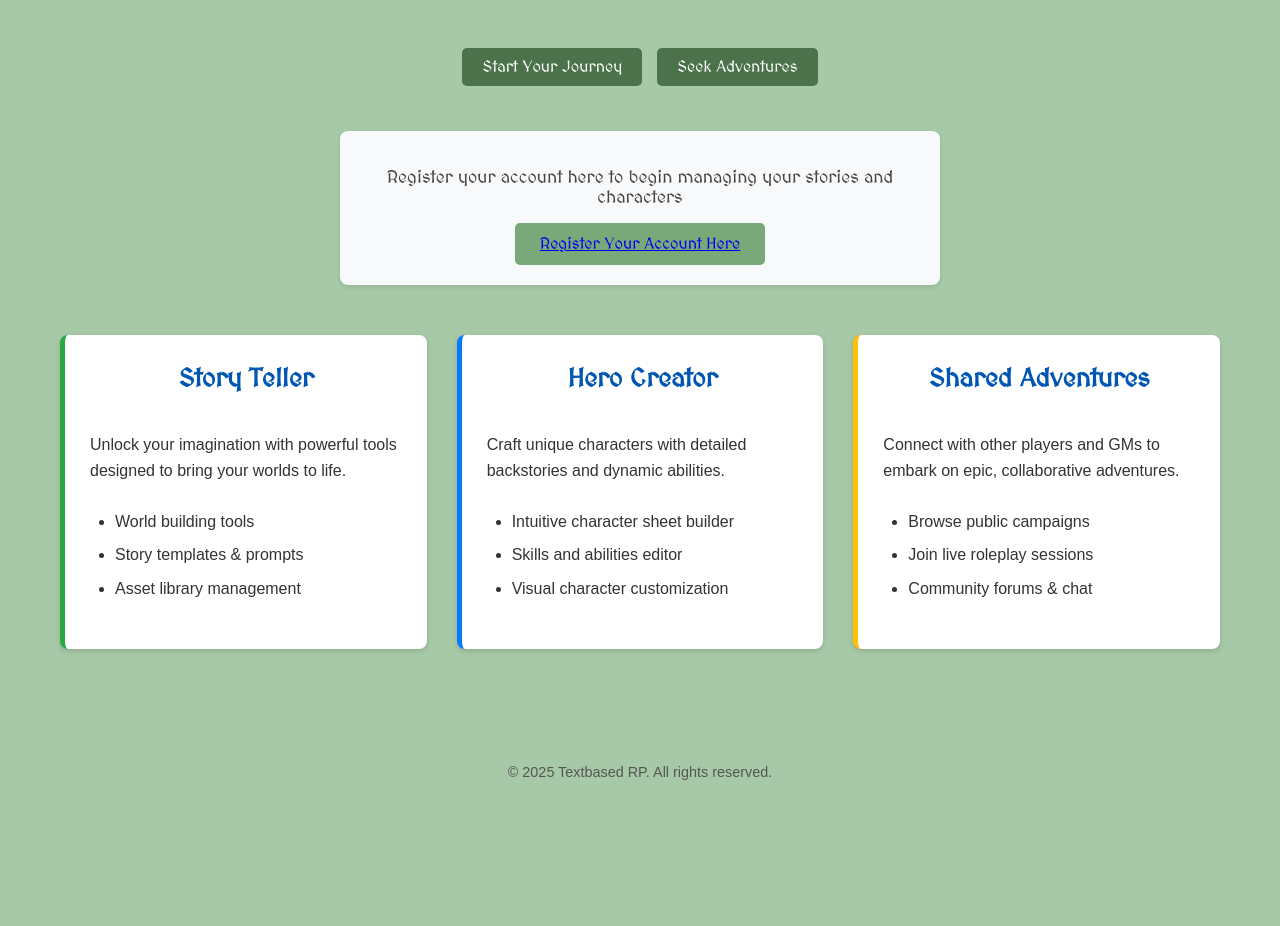
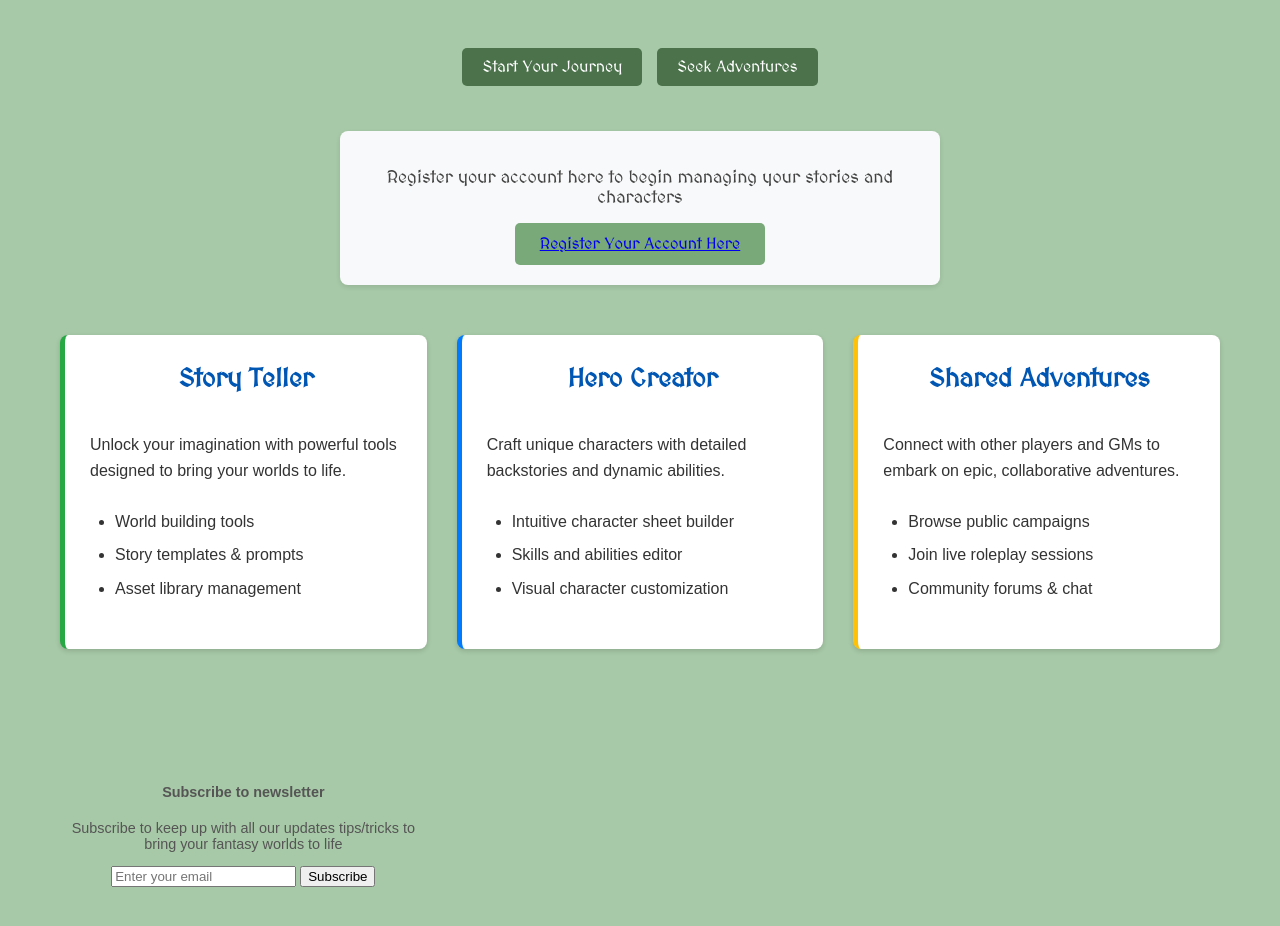
Before and after one commit to ruairi212/textbasedrp, a plain HTML site: page frontend/index.html in a window 1280 px wide. Shown: the part 368-1294 px from the top of the page. Before the commit the page ends 1212 px from the top, so only its background shows below. Drawn offline with Linux system fonts and the light colour scheme; a web font is replaced by a local one.

Commit message:
footer added

```diff
--- a/frontend/index.html
+++ b/frontend/index.html
@@ -20,18 +20,24 @@
     </header>
 
     <main>
-        <section class="hero" id="home-section"> <h1 id="intro">Tell Your Story and Adventure in Others</h1>
+        <section class="hero" id="home-section">
+            <h1 id="intro">Tell Your Story and Adventure in Others</h1>
             <p>For all your homebrew or premade online fantasy roleplay</p>
         </section>
 
         <section class="call-to-action">
             <div class="frontpageButton">
-                <button id="startJourneyBtn">Start Your Journey</button> <button id="seekAdventuresBtn">Seek Adventures</button>   </div>
-            <div class="register-block"> <p>Register your account here to begin managing your stories and characters</p>
-                <button id="registerAccountBtn"><a href="register.html">Register Your Account Here</a></button> </div>
+                <button id="startJourneyBtn">Start Your Journey</button>
+                <button id="seekAdventuresBtn">Seek Adventures</button>
+            </div>
+            <div class="register-block">
+                <p>Register your account here to begin managing your stories and characters</p>
+                <button id="registerAccountBtn"><a href="register.html">Register Your Account Here</a></button>
+            </div>
         </section>
 
-        <section class="features-overview" id="features-section"> <div class="container">
+        <section class="features-overview" id="features-section">
+            <div class="container">
                 <div class="block block-1">
                     <h2>Story Teller</h2>
                     <p>Unlock your imagination with powerful tools designed to bring your worlds to life.</p>
@@ -65,8 +71,28 @@
         </section>
     </main>
 
-    <footer>
-        <p>&copy; 2025 Textbased RP. All rights reserved.</p>
+    <footer class="footer">
+        <div class="container">
+            <div class="footer-grid">
+                <div>
+                    <a href="index.html">
+                        <img src="" alt="">
+                    </a>
+                </div>
+                <div class="card">
+                    <h4>Subscribe to newsletter</h4>
+                    <p>Subscribe to keep up with all our updates tips/tricks to
+                        bring your fantasy worlds to life
+                    </p>
+                    <form>
+                        <input type="email" id="email" placeholder="Enter your email">
+                        <button type="submit" class="btn btn-primary btn-block">
+                            Subscribe
+                        </button>
+                    </form>
+                </div>
+            </div>
+        </div>
     </footer>
 
 </body>
```
